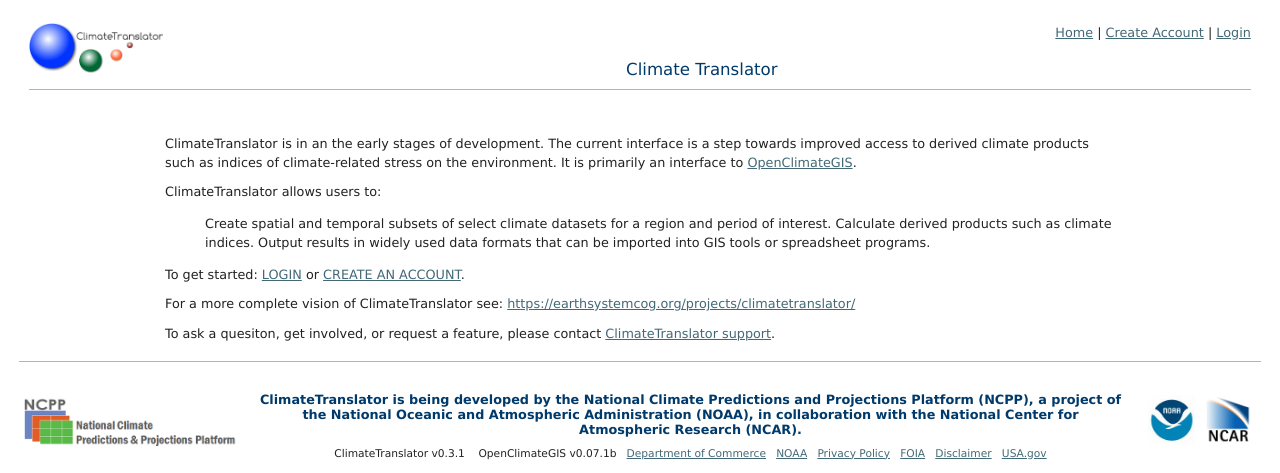
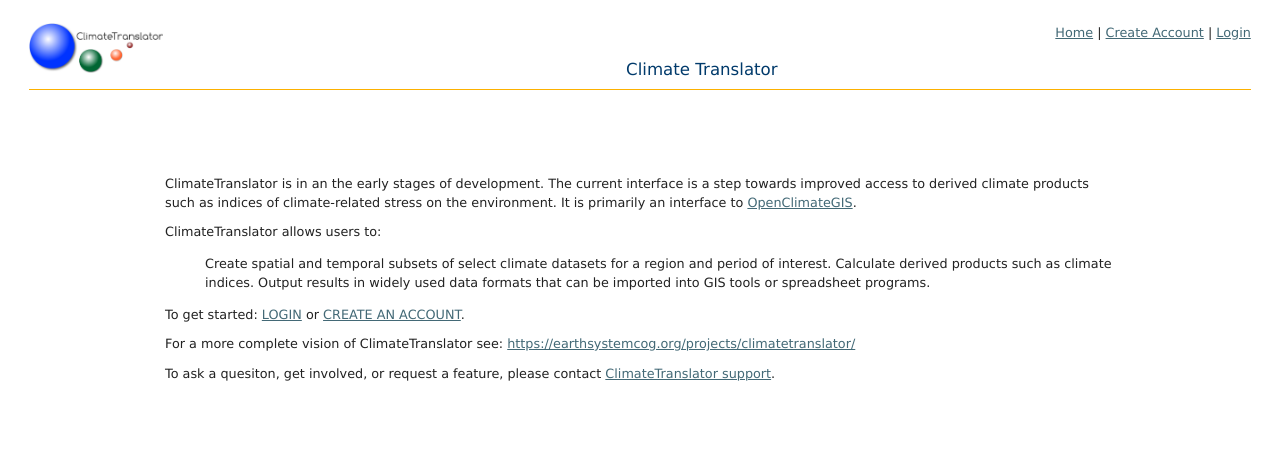
Before and after one commit to NCPP/ClimateTranslator, a Django app: template ncpp/templates/ncpp/climate_translator/wizard_form.html in a window 1280 px wide. Shown: the top 473 px of the page. Run offline with Django 3.2, Linux system fonts and the light colour scheme; the template is opened without the code that fills it, so the values that code supplies are empty; parts of the project's set-up code (start-up, migrations or seed data) failed here and were passed over.

Commit message:
Adding space on splash page.

```diff
--- a/ncpp/templates/ncpp/common/intro.html
+++ b/ncpp/templates/ncpp/common/intro.html
@@ -1,6 +1,7 @@
 <div style="float: center; display: block; width: 950px; padding: 5px; margin: 10 auto;">
 
-	<p style="margin-top: 10px">
+
+	<p style="margin-top: 50px">
 	ClimateTranslator is in an the early stages of development.
 	The current interface is a step towards improved access to derived climate products such as indices of climate-related stress on the environment.
 	It is primarily an interface to <a href="https://earthsystemcog.org/projects/openclimategis/">OpenClimateGIS</a>.
@@ -29,4 +30,6 @@
 	<a href="mailto:ct_support@list.woc.noaa.gov">ClimateTranslator support</a>.
 	</p>
 
+	<p style="margin-top: 200px">&nbsp;</p>
+
 </div>
```
